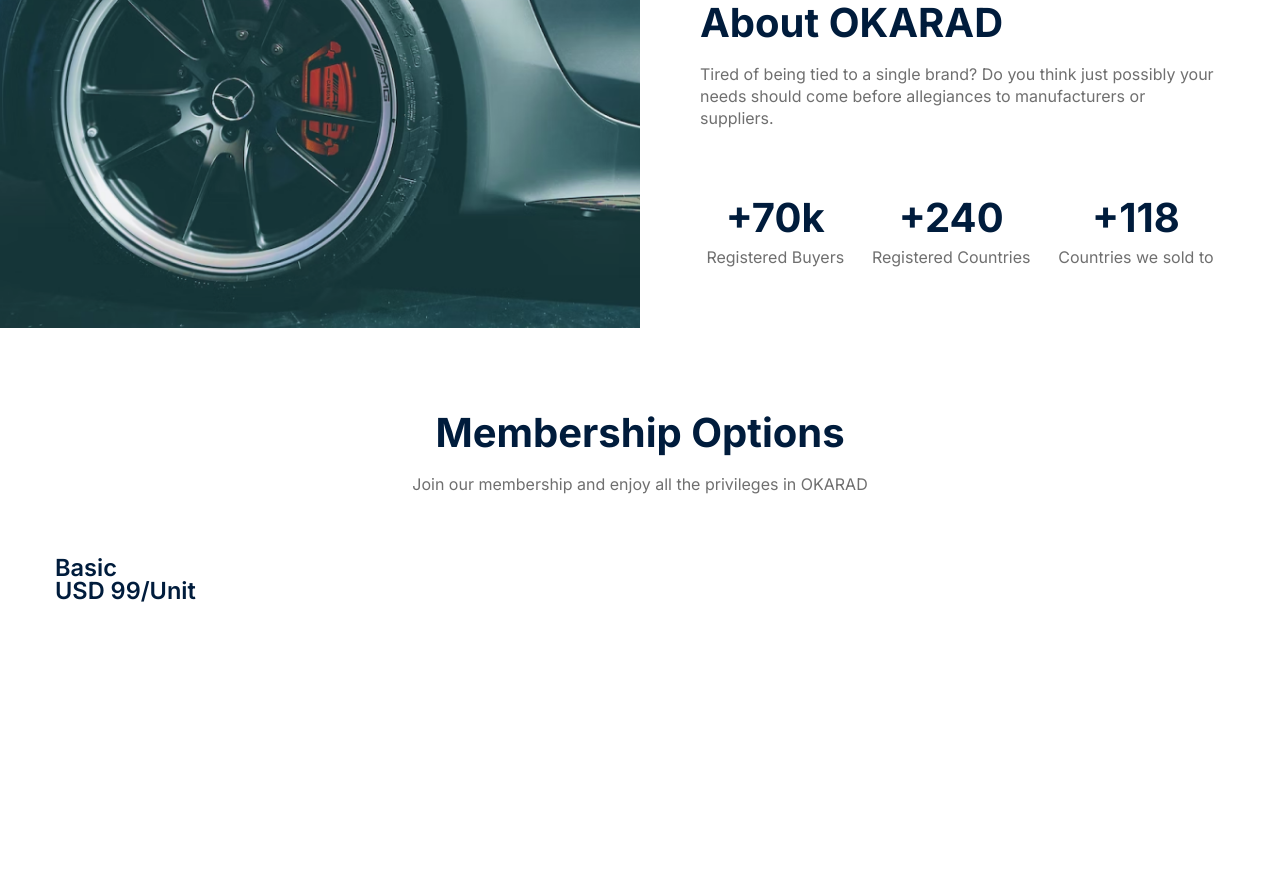
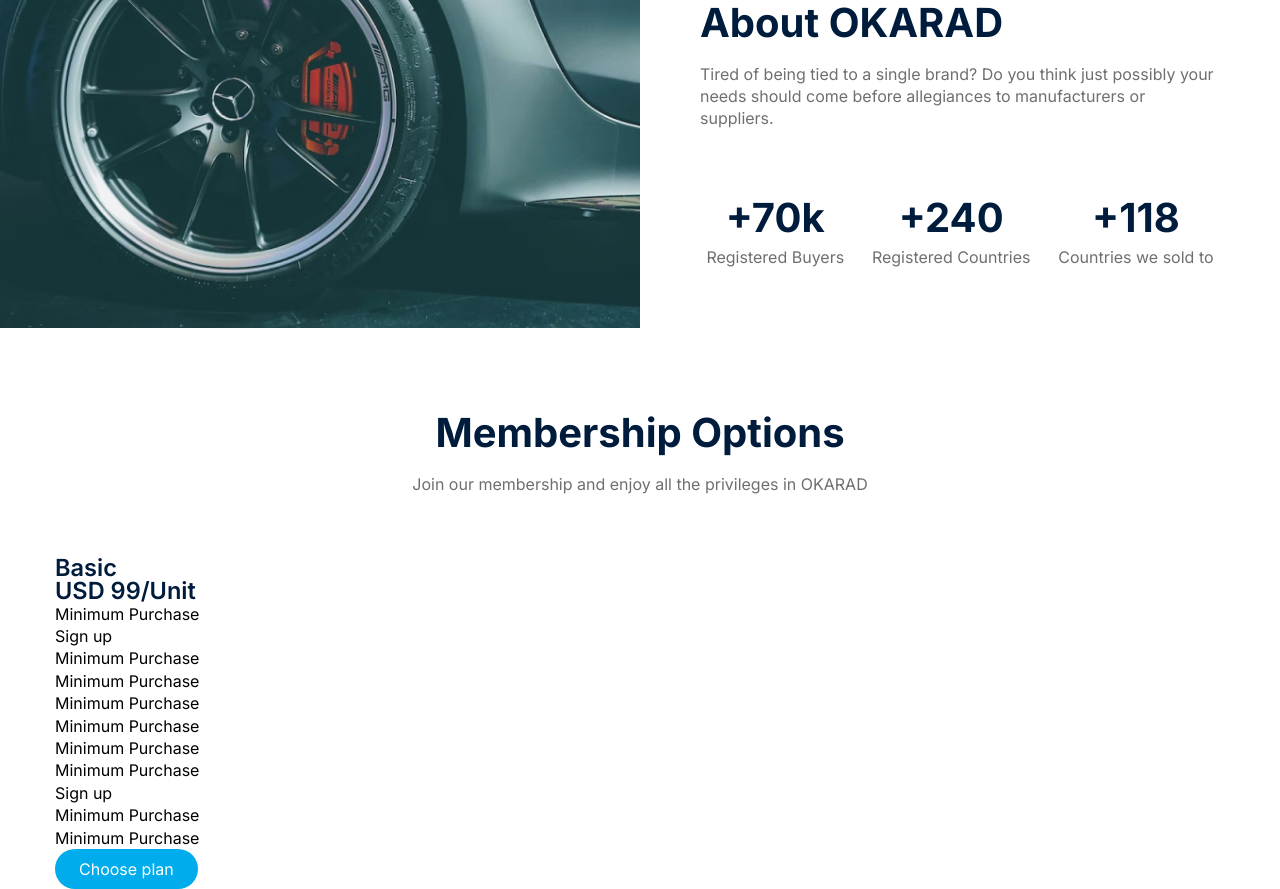
Before and after one commit to Dreizerr/OKARD, a plain HTML site: page index.html in a window 1280 px wide. Shown: the part 1133-2022 px from the top of the page. Before the commit the page ends 1738 px from the top, so only its background shows below. Drawn offline with nearby package versions, Linux system fonts and the light colour scheme.

Commit message:
plan-card

```diff
--- a/index.html
+++ b/index.html
@@ -114,9 +114,31 @@
           </p>
         </div>
         <div class="membership__cards">
-          <div class="membership__card">
-            <h3 class="membership__card-type">Basic</h3>
-            <h3 class="membership__card-price">USD 99/Unit</h3>
+          <div class="plan-card">
+            <div class="plan-card__intro">
+              <h3 class="plan-card__type">Basic</h3>
+              <h3 class="plan-card__price">USD 99/Unit</h3>
+            </div>
+            <div class="plan-card__body">
+              <div class="plan-card__item">
+                Minimum Purchase
+                <div class="plan-card__item-terms">Sign up</div>
+              </div>
+              <div class="plan-card__item">Minimum Purchase</div>
+              <div class="plan-card__item">Minimum Purchase</div>
+              <div class="plan-card__item">Minimum Purchase</div>
+              <div class="plan-card__item">Minimum Purchase</div>
+              <div class="plan-card__item">Minimum Purchase</div>
+              <div class="plan-card__item">
+                Minimum Purchase
+                <div class="plan-card__item-terms">Sign up</div>
+              </div>
+              <div class="plan-card__item">Minimum Purchase</div>
+              <div class="plan-card__item">Minimum Purchase</div>
+            </div>
+            <button class="plan-card__button button">
+              <a href="">Choose plan</a>
+            </button>
           </div>
         </div>
       </div>
```
